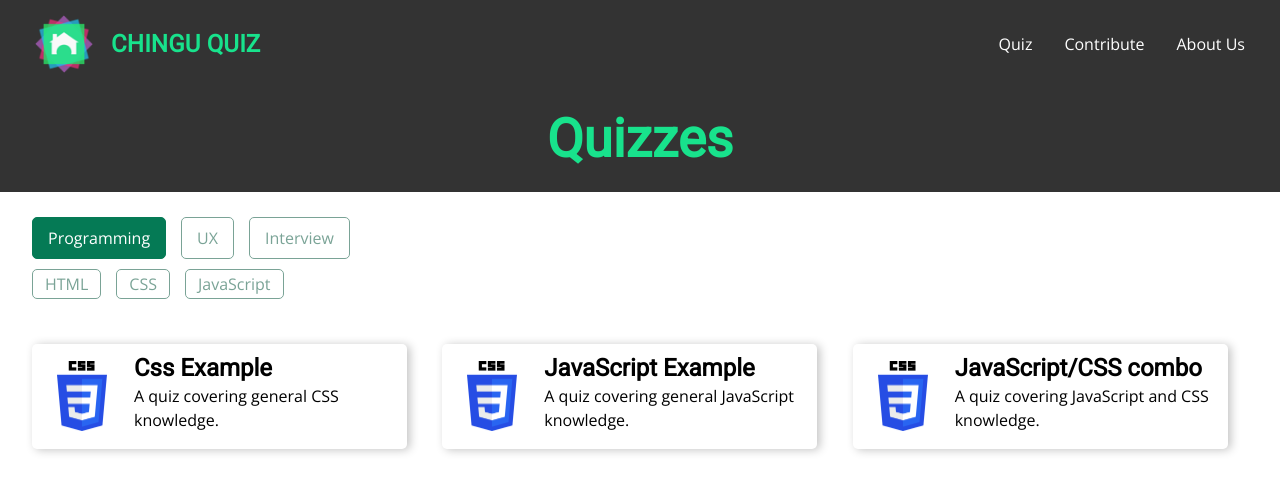
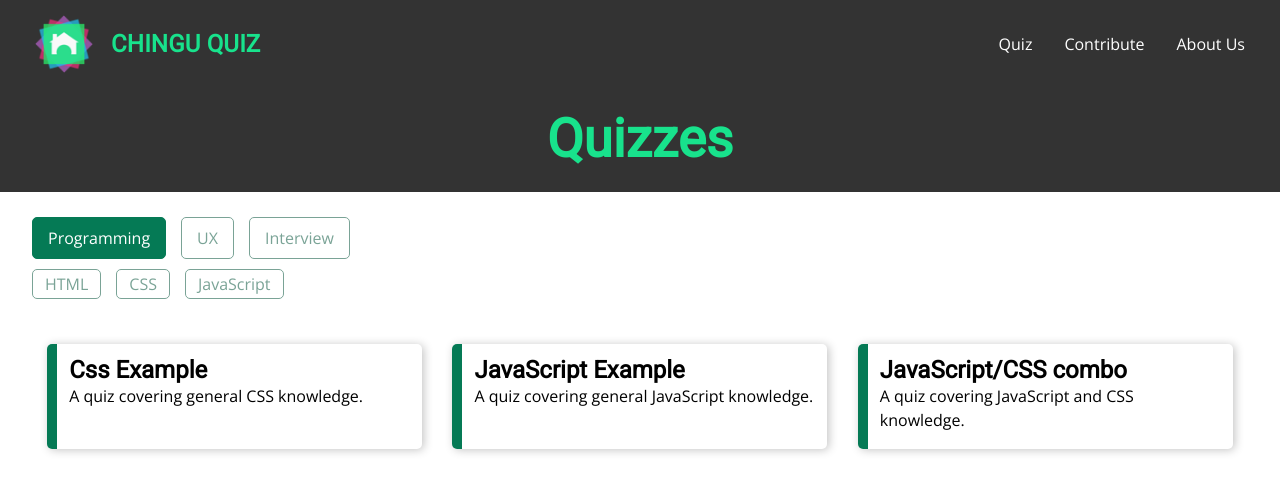
Before and after one commit to chingu-voyages/moonshot-chingu-quiz, a Next.js app in the folder client/: page /quizzes in a window 1280 px wide. Shown: the top 492 px of the page. Built offline with nearby package versions, Linux system fonts and the light colour scheme.

Commit message:
Swapped grid for flex; updated tile style

```diff
--- a/client/components/quizSelection/QuizTile.js
+++ b/client/components/quizSelection/QuizTile.js
@@ -1,15 +1,12 @@
 import React from "react";
-import { TileContainer, TileImage, TileBody } from "./styles";
+import { TileContainer } from "./styles";
 import { Heading4, TextBodySmall } from "../shared/styles";
 
 export default function QuizTile({ quizData }) {
   return (
     <TileContainer>
-      <TileImage src="/CSS3_Logo_200.png" />
-      <TileBody>
-        <Heading4>{quizData.title}</Heading4>
-        <TextBodySmall>{quizData.description}</TextBodySmall>
-      </TileBody>
+      <Heading4>{quizData.title}</Heading4>
+      <TextBodySmall>{quizData.description}</TextBodySmall>
     </TileContainer>
   );
 }
--- a/client/components/quizSelection/styles.js
+++ b/client/components/quizSelection/styles.js
@@ -12,11 +12,10 @@ export const QuizzesHeader = styled.section`
 `;
 
 export const TileSection = styled.section`
-  display: grid;
-  grid-gap: 15px;
-  grid-template-columns: repeat(auto-fit, minmax(375px, 1fr));
-  place-items: start;
-  place-content: center;
+  display: flex;
+  flex-flow: row wrap;
+  justify-content: space-evenly;
+  align-items: center;
   width: 100%;
   margin: 10px auto;
 
@@ -26,49 +25,29 @@ export const TileSection = styled.section`
   }
 `;
 
-export const TileContainer = styled.button`
-  display: grid;
-  grid-gap: 2px;
-  grid-template-columns: 100px 1fr;
-  grid-template-rows: 1fr;
-  place-items: center;
-  place-content: center;
+export const TileContainer = styled.div`
+  display: flex;
+  flex-flow: column nowrap;
+  justify-content: start;
+  align-items: start;
   width: 100%;
   height: 105px;
-  padding: 0;
-  margin: 10px 0;
+  padding: 12px;
+  margin: 10px auto;
   background: transparent;
-  border: none;
+  border-left: 10px solid ${props => props.theme.colors.darkGreen};
   border-radius: 5px;
-  box-shadow: 3px 1px 10px #c4c4c4;
+  box-shadow: 2px 1px 10px #c4c4c4;
   transition-duration: 350ms;
 
   &:hover {
-    box-shadow: 5px 3px 18px #c4c4c4;
+    box-shadow: 10px 3px 18px #c4c4c4;
     cursor: pointer;
   }
 
   @media only screen and (min-width: ${breakpoint("xs")}) {
     width: 375px;
   }
-`;
-
-export const TileImage = styled.img`
-  width: 50px;
-  padding: 0;
-  margin: 0;
-`;
-
-export const TileBody = styled.div`
-  place-self: start;
-  display: grid;
-  grid-template-columns: 1fr;
-  grid-template-rows: 30px 1fr;
-  grid-gap: 0;
-  width: 100%;
-  padding: 0 5px 0 0;
-  margin: 10px 0 0 0;
-  text-align: left;
 `;
 
 export const TopicSelectionContainer = styled.section`
```
Also changed, not shown: client/public/CSS3_Logo_200.png (deleted).
